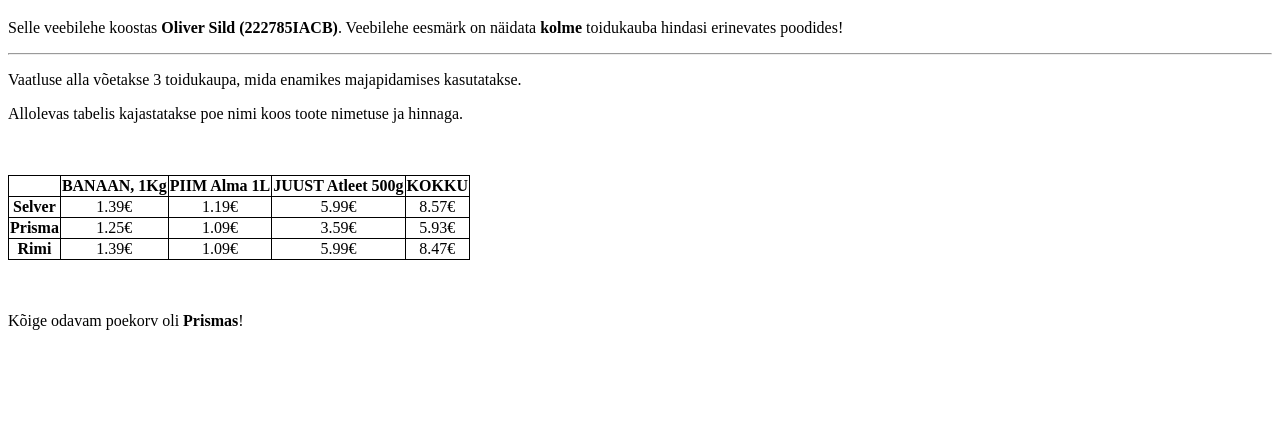
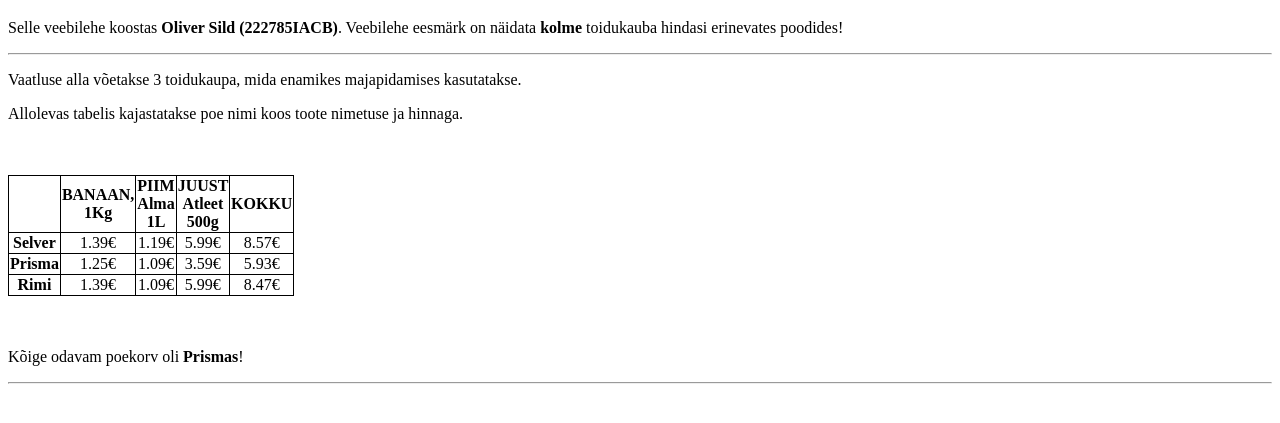
Before and after one commit to Dyn4stiC/Dyn4stiC.github.io, a plain HTML site: page index.html in a window 1280 px wide. Shown: the part 61-484 px from the top of the page. Drawn offline with Linux system fonts and the light colour scheme.

Commit message:
Update index.html

```diff
--- a/index.html
+++ b/index.html
@@ -9,7 +9,7 @@
 
                 table {
                         border-collapse: collapse;
-                        width: auto;
+                        width: 10%;
                 }
 
                 td {
@@ -62,6 +62,8 @@
                 <br><br>
 
                 <p>Kõige odavam poekorv oli <b>Prismas</b>!</p>
+                <hr>
+
 
 
         </body>
```
